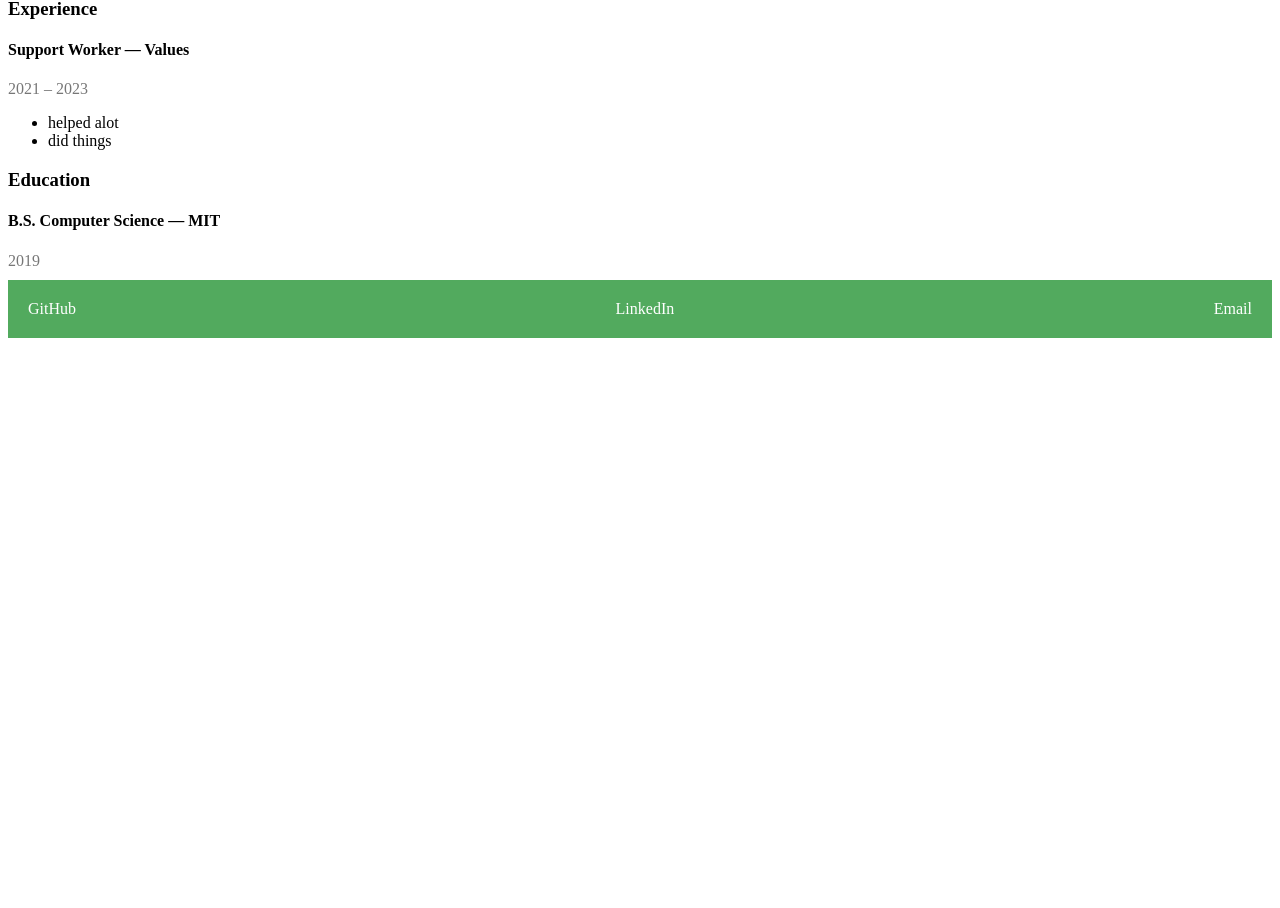
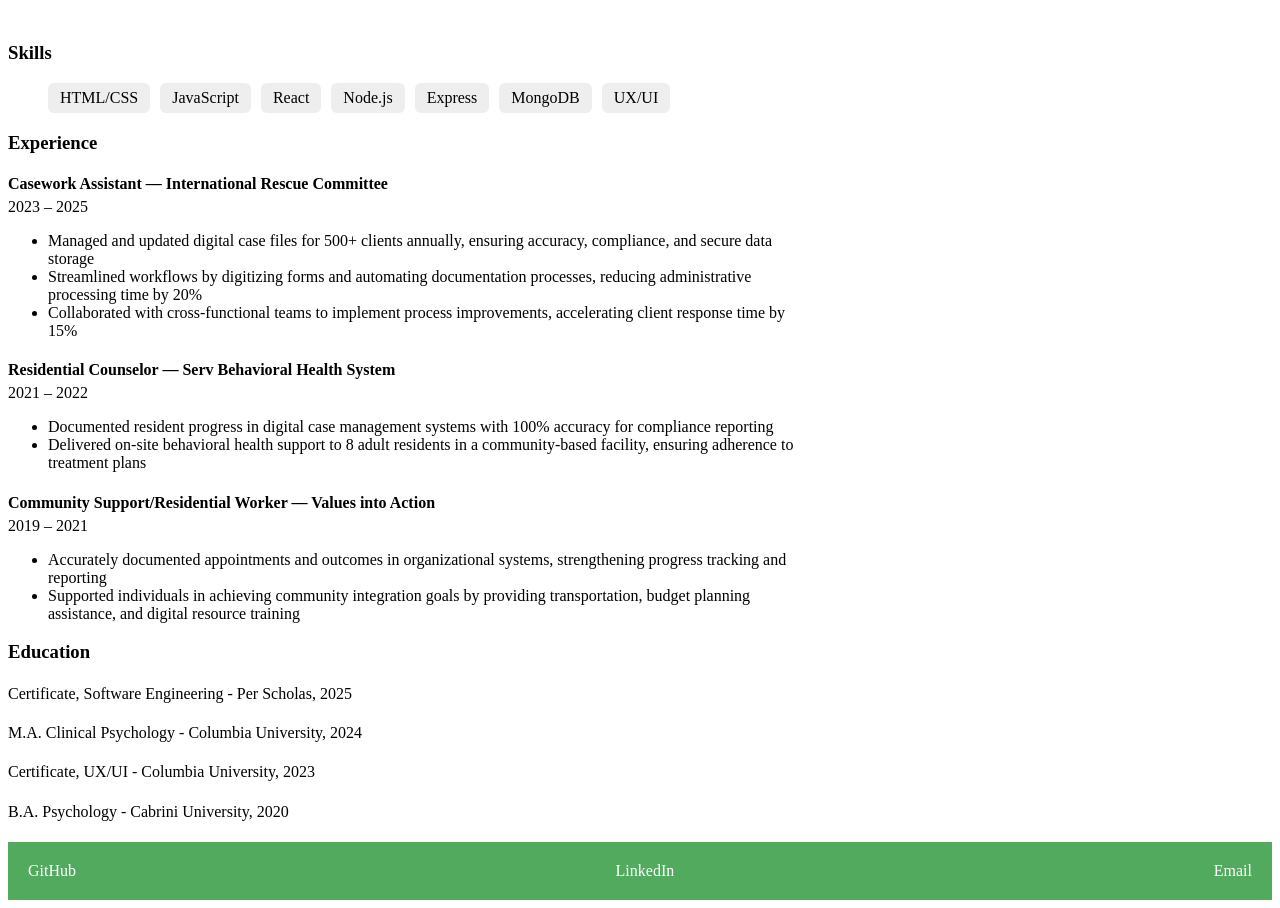
Before and after one commit to AgnesRC/CAPSTONE-FULLSTACK, a React app in the folder frontend/: page /about in a window 1280 px wide. Shown: the part 574-1482 px from the top of the page. Before the commit the page ends 920 px from the top, so only its background shows below. Built offline with nearby package versions, Linux system fonts and the light colour scheme; the HTML template or start-up script is replaced by a standard one.

Commit message:
information fill in

```diff
--- a/frontend/src/App.css
+++ b/frontend/src/App.css
@@ -83,7 +83,6 @@
 /* About Section */
 .about-container {
   max-width: 750px;
-  margin: 80px auto;
   text-align: center;
   padding: 20px;
 }
@@ -128,9 +127,19 @@
   margin-bottom: 10px;
 }
 
+.edu h4 {
+  font-weight: 500;
+}
+
+.job h4 {
+  margin-bottom: 5px;
+  font-size: medium;
+}
+
 .date {
-  color: #777;
+margin-top: 0px;
 }
+
 /* Contact Form */
 .contact-form {
   max-width: 500px;
--- a/frontend/src/components/About.jsx
+++ b/frontend/src/components/About.jsx
@@ -5,7 +5,11 @@ export default function About() {
         <h1>Agnes Reed</h1>
         <h3>Software Engineer</h3>
         <br/>
-        <p className="about-text">blah blah blah</p>
+        <p className="about-text">
+        Hello, I’m Agnes Reed. I’m a psychology graduate from Columbia University, transitioning into software engineering after seven years in social and international service, where I’ve gained experience working with diverse groups to enhance client experiences through customer service and data management.
+        I’ve been honing my skills in full-stack web development—building user interfaces and applications using JavaScript, React, Node.js, Express, and MongoDB. In addition to my technical training, my educational background in psychology and user experience has deepened my understanding of user behavior and fueled my passion for building human-centered systems.
+        I’m now actively seeking entry-level software engineering roles, where I can combine my technical skills and user-focused approach to create impactful solutions.
+        </p>
       </div>
     </>
   );
--- a/frontend/src/components/Resume.jsx
+++ b/frontend/src/components/Resume.jsx
@@ -25,9 +25,9 @@ export default function Resume() {
             <h4>
               {job.role} — {job.company}
             </h4>
-            <span className="date">
+            <p className="date">
               {job.start} – {job.end}
-            </span>
+            </p>
             <ul>
               {job.details.map((detail, index) => (
                 <li key={index}>{detail}</li>
@@ -41,9 +41,8 @@ export default function Resume() {
         {education.map((edu, index) => (
           <div key={index} className="edu">
             <h4>
-              {edu.degree} — {edu.school}
+              {edu.degree} - {edu.school}, {edu.year}
             </h4>
-            <span className="date">{edu.year}</span>
           </div>
         ))}
       </section>
--- a/frontend/src/data/resumeData.jsx
+++ b/frontend/src/data/resumeData.jsx
@@ -1,19 +1,43 @@
 const resumeData = {
-    skills: ["React", "Node.js", "TypeScript", "MongoDB", "Docker"],
+    skills: ['HTML/CSS', 'JavaScript', "React", "Node.js", "Express", "MongoDB", "UX/UI"],
     experience: [
       {
-        role: "Support Worker",
-        company: "Values",
+        role: "Casework Assistant",
+        company: "International Rescue Committee",
+        start: "2023",
+        end: "2025",
+        details: [
+          'Managed and updated digital case files for 500+ clients annually, ensuring accuracy, compliance, and secure data storage',
+          'Streamlined workflows by digitizing forms and automating documentation processes, reducing administrative processing time by 20%',
+          'Collaborated with cross-functional teams to implement process improvements, accelerating client response time by 15%'
+        ],
+      },
+      {
+        role: "Residential Counselor",
+        company: "Serv Behavioral Health System",
         start: "2021",
-        end: "2023",
+        end: "2022",
         details: [
-          'helped alot',
-          'did things'
+          'Documented resident progress in digital case management systems with 100% accuracy for compliance reporting',
+          'Delivered on-site behavioral health support to 8 adult residents in a community-based facility, ensuring adherence to treatment plans'
+        ],
+      },
+      {
+        role: "Community Support/Residential Worker",
+        company: "Values into Action",
+        start: "2019",
+        end: "2021",
+        details: [
+          'Accurately documented appointments and outcomes in organizational systems, strengthening progress tracking and reporting',
+          'Supported individuals in achieving community integration goals by providing transportation, budget planning assistance, and digital resource training'
         ],
       },
     ],
     education: [
-      { degree: "B.S. Computer Science", school: "MIT", year: "2019" },
+      { degree: "Certificate, Software Engineering", school: "Per Scholas", year: "2025" },
+      { degree: "M.A. Clinical Psychology", school: "Columbia University", year: "2024" },
+      { degree: "Certificate, UX/UI", school: "Columbia University", year: "2023" },
+      { degree: "B.A. Psychology", school: "Cabrini University", year: "2020" },
     ],
   };
 
```
Also changed, not shown: 1 other file (tests, documents, lock files or other folders).
